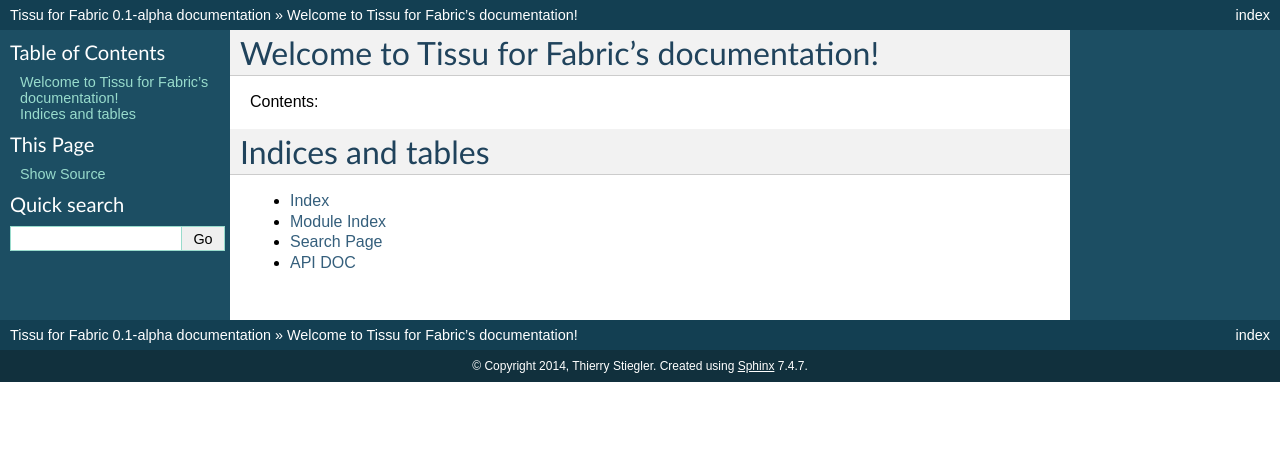
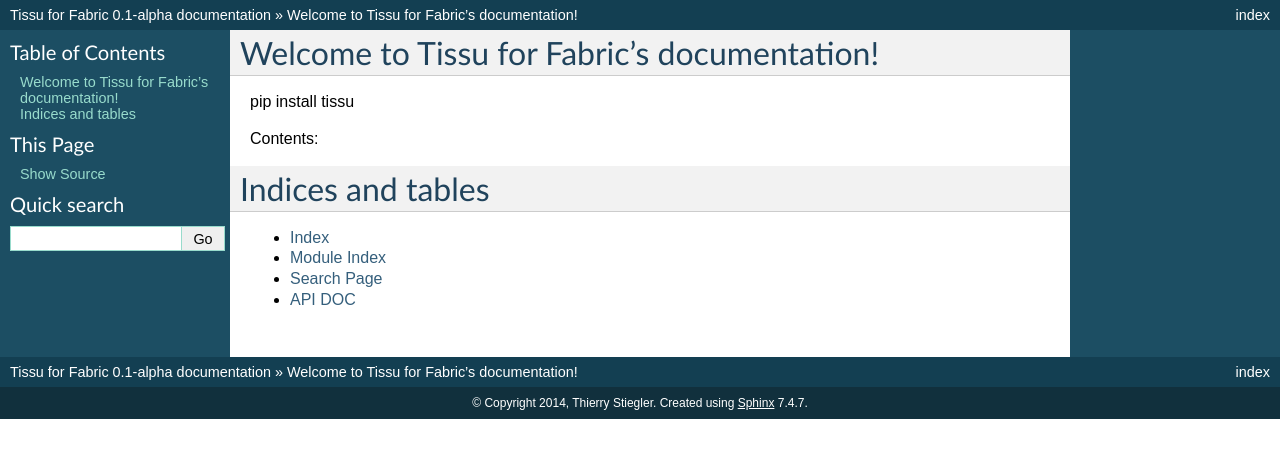
Before and after one commit to thierrystiegler/tissu, a Sphinx documentation site: the page built from docs/source/index.rst, in a window 1280 px wide. Shown: the top 458 px of the page. Built offline with Sphinx 7.4.7, drawn with Linux system fonts in a browser that asks for light colours.

Commit message:
#5 read the doc webhook test

```diff
--- a/docs/source/index.rst
+++ b/docs/source/index.rst
@@ -5,6 +5,8 @@
 
 Welcome to Tissu for Fabric's documentation!
 ============================================
+
+pip install tissu
 
 Contents:
 
```
